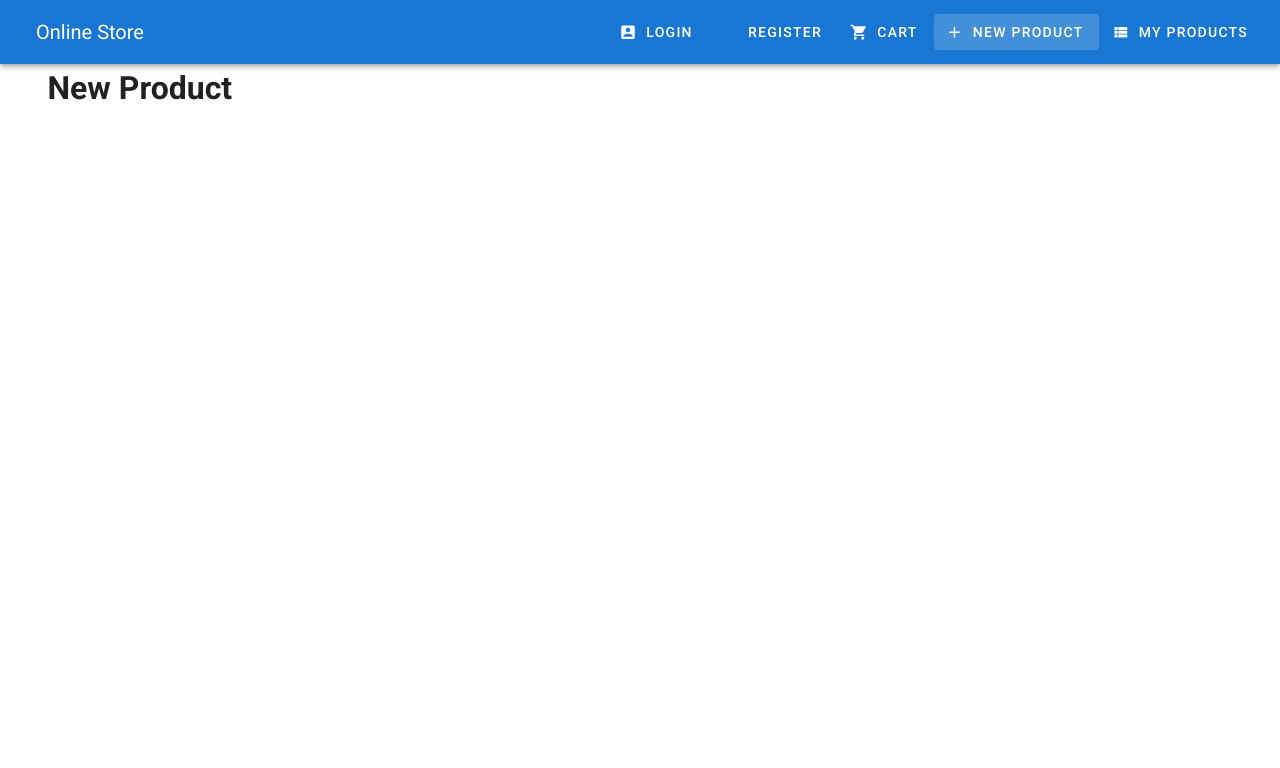
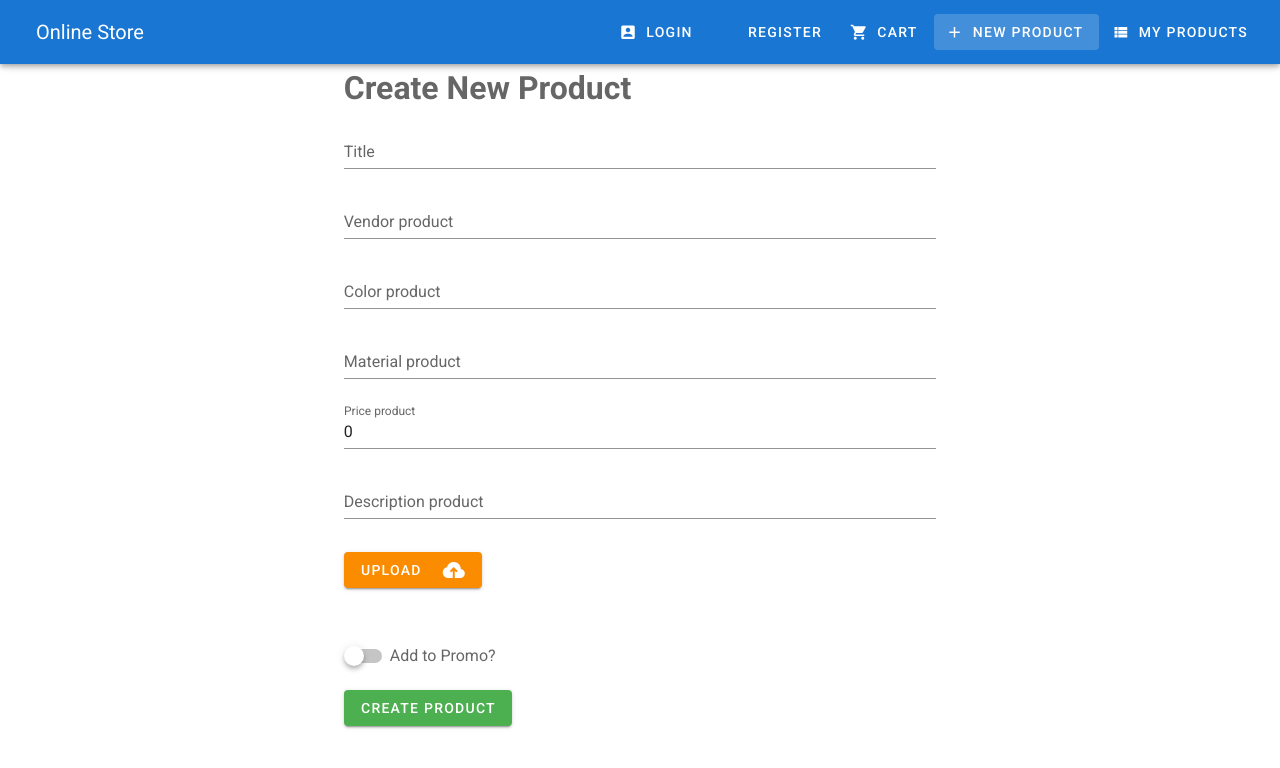
Before and after one commit to Artem71/OnlineStore, a Vue app: page /new in a window 1280 px wide. Shown: the top 768 px of the page. Built offline with nearby package versions, Linux system fonts and the light colour scheme.

Commit message:
add home + product pages

```diff
--- a/src/components/Auth/Login.vue
+++ b/src/components/Auth/Login.vue
@@ -8,9 +8,9 @@
           </v-toolbar>
           <v-card-text>
             <v-form
-            ref="form"
-            v-model="valid"
-            lazy-validation
+              ref="form"
+              v-model="valid"
+              lazy-validation
             >
               <v-text-field
               prepend-icon="mdi-account"
@@ -21,7 +21,7 @@
               v-model="email"
               ></v-text-field>
               <v-text-field
-              id="password"
+              type="password"
               prepend-icon="mdi-lock"
               name="password"
               :counter="6"
--- a/src/components/Home.vue
+++ b/src/components/Home.vue
@@ -1,17 +1,137 @@
 <template>
-  <v-container>
-    <v-layout row>
-      <v-flex xs12>
-        <h1>Home</h1>
-      </v-flex>
-    </v-layout>
-  </v-container>
+  <div>
+    <v-container fluid>
+      <v-layout row>
+        <v-flex xs12>
+          <v-carousel>
+            <v-carousel-item
+              v-for="(product, i) in products"
+              :key="i"
+              :src="product.imageSrc"
+            ></v-carousel-item>
+          </v-carousel>
+        </v-flex>
+      </v-layout>
+    </v-container>
+    <v-container grid-list-lg>
+      <v-layout row wrap>
+        <v-flex
+          v-for="(product, i) in products"
+          :key="i"
+          xs12
+          sm6
+          md4
+        >
+          <v-card
+            class="mx-auto"
+            max-width="400"
+          >
+          <router-link
+            :atia-label="product.title"
+            :to="'/product/' + product.id"
+          >
+            <v-img
+              class="white--text align-end"
+              height="350px"
+              :src="product.imageSrc"
+            ></v-img>
+          </router-link>
+
+            <v-card-title
+                primary-title
+              >
+              <h3 class="card_heading heading">{{ product.title}}</h3>
+              <div class="card_describe">
+                <p class="subheading">{{ product.description.substring(0, 60) }}</p>
+                <p class="subheading card_price">
+                  <span class="title">Price: </span>${{ product.price }}
+                </p>
+              </div>
+            </v-card-title>
+            <v-card-actions>
+              <v-spacer></v-spacer>
+              <v-btn
+                dark
+                color="light-blue darken-4"
+                text
+                rounded
+                outlined
+                :to="'/product/' + product.id"
+              >
+                Description
+              </v-btn>
+
+              <v-btn
+                color="light-blue darken-4"
+                dark
+                rounded
+              >
+                Add to card
+              </v-btn>
+            </v-card-actions>
+          </v-card>
+        </v-flex>
+      </v-layout>
+    </v-container>
+  </div>
+
 </template>
 
 <script>
 export default {
   data: () => ({
-
+    products: [
+      {
+        id: '1',
+        title: 'Lenovo Legoin Y520',
+        vendor: 'Lenovo',
+        color: 'black',
+        material: 'metal/plastic',
+        description: 'Intel Core i5 7300HQ 2500 MHz/15.6"/1920x1080/8Gb/1000Gb HDD/DVD нет/NVIDIA GeForce GTX 1050, 4096 МБ/Wi-Fi/Bluetooth/Win 10 Home',
+        price: 784,
+        promo: false,
+        imageSrc: 'https://image.ibb.co/fZzq1o/Lenovo_Legion_Y520.jpg'
+      },
+      {
+        id: '2',
+        title: 'Asus FX503VD',
+        vendor: 'Asus',
+        color: 'white',
+        material: 'plastic',
+        description: 'Intel Core i5 7300HQ 2500 MHz/15.6"/1920x1080/8Gb/256Gb SSD/DVD нет/NVIDIA GeForce GTX 1050/Wi-Fi/Bluetooth/Windows 10 Home',
+        price: 984,
+        promo: true,
+        imageSrc: 'https://image.ibb.co/cpScgo/ASUS_FX503_VD.jpg'
+      },
+      {
+        id: '3',
+        title: 'ASUS TUF Gaming FX504GD',
+        vendor: 'Asus',
+        color: 'black',
+        material: 'metal/plastic',
+        description: 'Intel Core i7 8750H 2300 MHz/15.6"/1920x1080/12Gb/1000Gb HDD/DVD нет/NVIDIA GeForce GTX 1050, 4096 МБ/Wi-Fi/Bluetooth/Win 10 Home',
+        price: 1220,
+        promo: true,
+        imageSrc: 'https://image.ibb.co/jBZOMo/ASUS_TUF_Gaming_FX504_GD.jpg'
+      }
+    ]
   })
 }
 </script>
+
+<style scoped>
+  .card_heading {
+    font-weight: bold;
+    word-wrap: break-word;
+    text-align: center;
+    margin-bottom: 1.5rem;
+  }
+  .card_describe {
+    margin-top: auto;
+    padding-left: 1rem;
+  }
+  .card_price {
+    color: #c00f1b;
+    font-size: 18px;
+  }
+</style>
--- a/src/components/Navbar.vue
+++ b/src/components/Navbar.vue
@@ -29,7 +29,9 @@
       class="hidden-md-and-up"
      ></v-app-bar-nav-icon>
 
-      <v-toolbar-title>Online Store</v-toolbar-title>
+      <v-toolbar-title>
+        <router-link :to="'/'" tag="span" class="pointer">Online Store</router-link>
+      </v-toolbar-title>
 
       <v-spacer></v-spacer>
 
@@ -64,3 +66,9 @@ export default {
   })
 }
 </script>
+
+<style scoped>
+  .pointer {
+    cursor: pointer;
+  }
+</style>
--- a/src/components/Product/NewProduct.vue
+++ b/src/components/Product/NewProduct.vue
@@ -1,8 +1,90 @@
 <template>
   <v-container>
     <v-layout row>
-      <v-flex xs12>
-        <h1>New Product</h1>
+      <v-flex xs12 sm6 offset-sm3>
+        <h1 class="text--secondary mb-3">Create New Product</h1>
+        <v-form
+          ref="form"
+          v-model="valid"
+          lazy-validation
+          class="mb-3"
+        >
+          <v-text-field
+            name="title"
+            label="Title"
+            type="text"
+            :rules="[v => !!v || 'Title is require']"
+            v-model="title"
+            required
+          ></v-text-field>
+          <v-text-field
+            type="text"
+            name="vendor"
+            label="Vendor product"
+            v-model="vendor"
+          ></v-text-field>
+           <v-text-field
+            type="text"
+            name="color"
+            label="Color product"
+            v-model="color"
+          ></v-text-field>
+          <v-text-field
+            type="text"
+            name="material"
+            label="Material product"
+            v-model="material"
+          ></v-text-field>
+          <v-text-field
+            type="text"
+            name="price"
+            label="Price product"
+            :rules="[v => !!v || 'Price is require']"
+            required
+            v-model="price"
+          ></v-text-field>
+          <v-text-field
+            type="text"
+            name="description"
+            label="Description product"
+            multi-line
+            v-model="description"
+          ></v-text-field>
+        </v-form>
+        <v-layout class="mb-3">
+          <v-flex xs12>
+            <v-btn
+              class="warning"
+            >
+              Upload
+              <v-icon class="ml-5">mdi-cloud-upload</v-icon>
+            </v-btn>
+          </v-flex>
+        </v-layout>
+        <v-layout>
+          <v-flex xs12>
+            <img src="" height="200px">
+          </v-flex>
+        </v-layout>
+        <v-layout>
+          <v-flex xs12>
+            <v-switch
+              color="primary"
+              v-model="promo"
+              label="Add to Promo?"
+            ></v-switch>
+          </v-flex>
+        </v-layout>
+        <v-layout>
+          <v-flex xs12>
+            <v-spacer></v-spacer>
+            <v-btn
+              :disabled="!valid"
+              class="success"
+              @click="createProduct"
+            >Create Product</v-btn>
+          </v-flex>
+        </v-layout>
       </v-flex>
     </v-layout>
   </v-container>
@@ -11,7 +93,30 @@
 <script>
 export default {
   data: () => ({
-
-  })
+    title: '',
+    vendor: '',
+    color: '',
+    material: '',
+    price: 0,
+    description: '',
+    promo: false,
+    valid: false
+  }),
+  methods: {
+    createProduct() {
+      if (this.$refs.form.validate()) {
+        const product = {
+          title: this.title,
+          vendor: this.vendor,
+          color: this.color,
+          material: this.material,
+          price: this.price,
+          description: this.description,
+          promo: this.promo
+        }
+        console.log(product)
+      }
+    }
+  }
 }
 </script>
--- a/src/components/User/Checkout.vue
+++ b/src/components/User/Checkout.vue
@@ -1,8 +1,45 @@
 <template>
   <v-container>
     <v-layout row>
-      <v-flex xs12>
-        <h1>Checkout</h1>
+      <v-flex xs12 sm6 offset-sm3>
+        <h1 class="text-secondary mb-3">Orders</h1>
+        <v-list
+          subheader
+          two-line
+          flat
+        >
+          <v-list-item-group
+            v-model="settings"
+            multiple
+          >
+
+            <v-list-item
+              v-for="(order, i) in orders"
+              :key="i"
+            >
+                <v-list-item-action>
+                  <v-checkbox
+                    color="success"
+                    @change="markDown(order)"
+                    :input-value="order.done"
+                  ></v-checkbox>
+                </v-list-item-action>
+
+                <v-list-item-content>
+                  <v-list-item-title>{{ order.name }}</v-list-item-title>
+                  <v-list-item-subtitle>{{ order.phone }}</v-list-item-subtitle>
+                </v-list-item-content>
+                <v-list-item-action>
+                  <v-btn
+                  class="primary"
+                  :to="'/product/' + order.productId"
+                  >
+                  Open
+                  </v-btn>
+                </v-list-item-action>
+            </v-list-item>
+          </v-list-item-group>
+        </v-list>
       </v-flex>
     </v-layout>
   </v-container>
@@ -11,7 +48,20 @@
 <script>
 export default {
   data: () => ({
-
-  })
+    orders: [
+      {
+        id: 'test',
+        name: 'Artem',
+        phone: '22-22-22',
+        productId: '1',
+        done: false
+      }
+    ]
+  }),
+  methods: {
+    markDown(order) {
+      order.done = true
+    }
+  }
 }
 </script>
```
